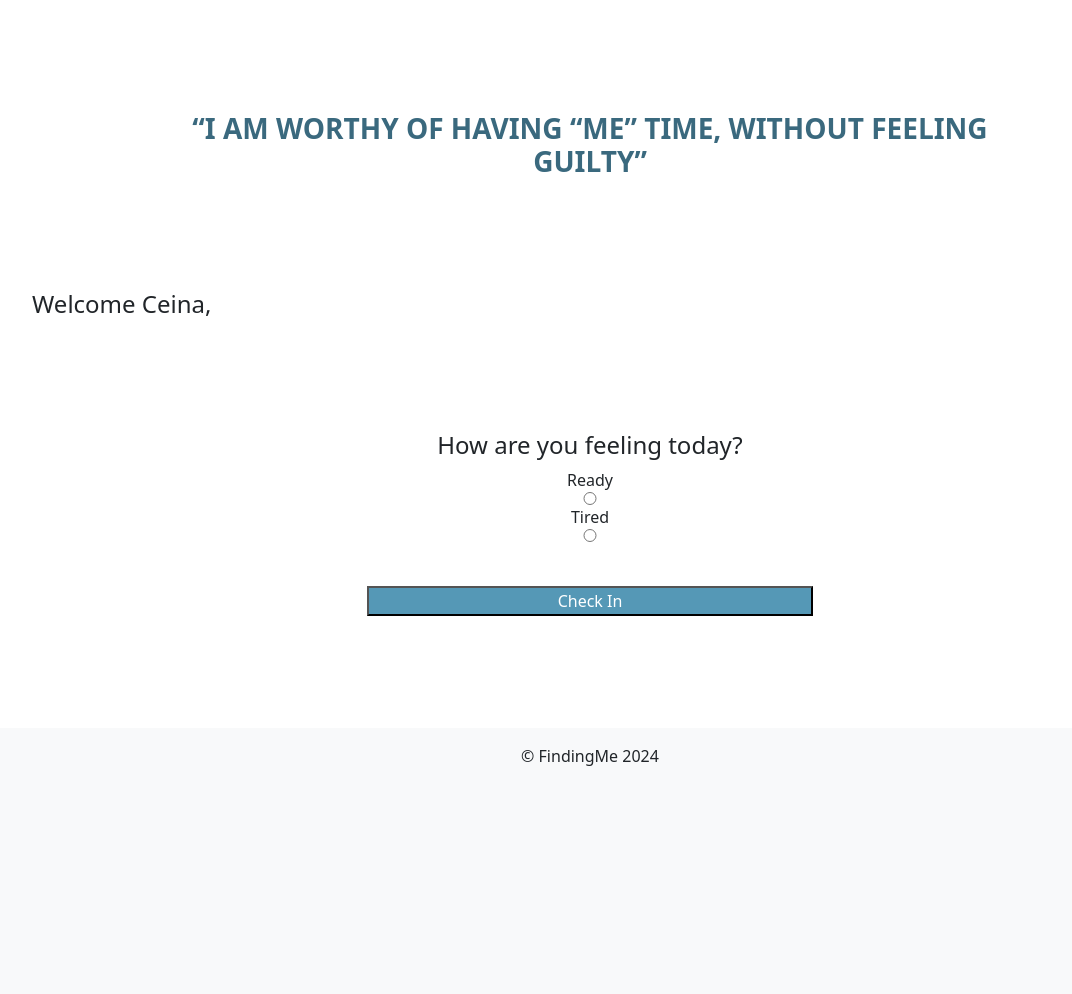
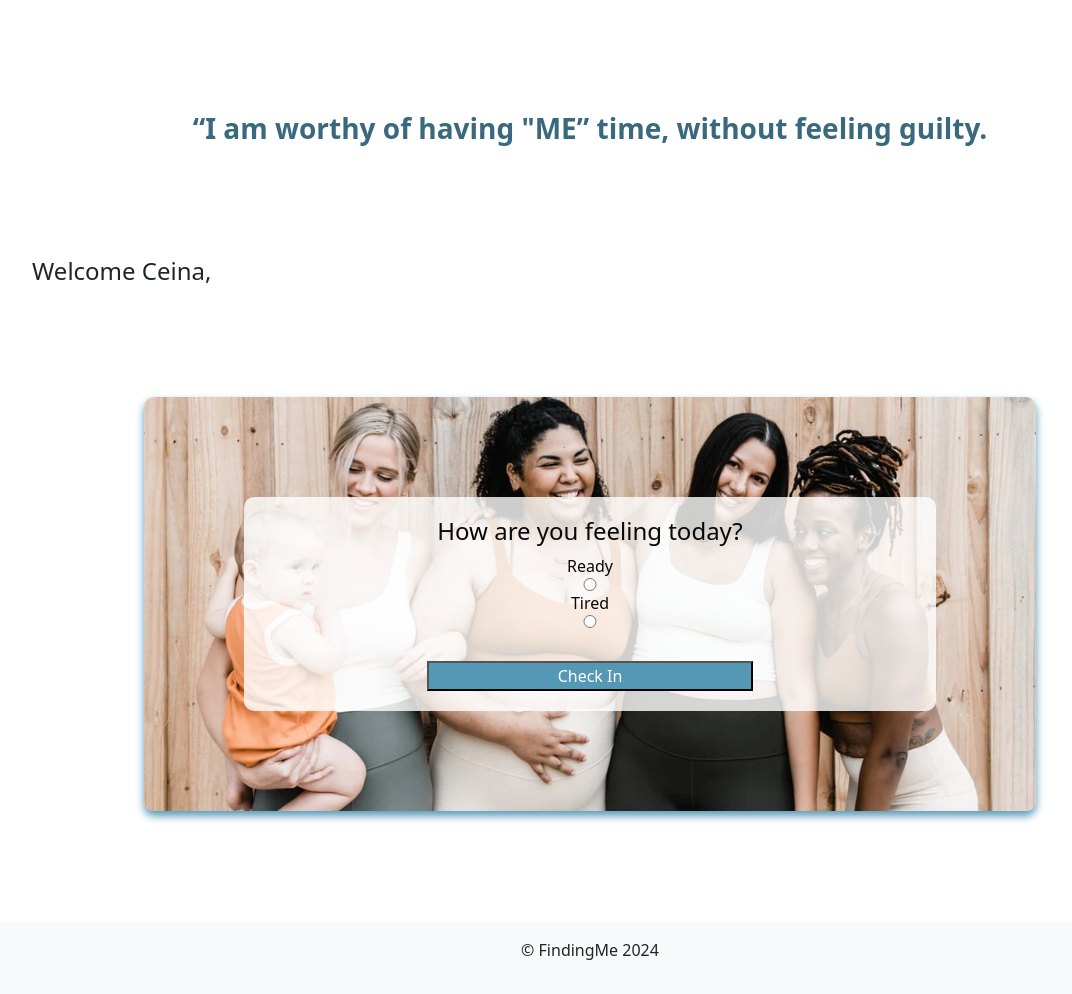
Before and after one commit to xcbhx/1910_final_project, a Flask app: page /profile in a window 1280 px wide. Shown: the part 76-1070 px from the top of the page, without its empty margins (50-1122 px from the left). Before the commit the page ends 842 px from the top, so only its background shows below. Run offline with Flask 3, Linux system fonts and the light colour scheme.

Commit message:
added background image

```diff
--- a/static/styles.css
+++ b/static/styles.css
@@ -52,11 +52,31 @@
 .form_feeling {
     text-align: center;
     margin: 10%;
+    background-image: url("/static/createdbymomsformamas.webp");
+    background-size: cover;
+    background-position: center;
+    padding: 100px;
+    border-radius: 10px;
+    box-shadow: 0 5px 9px #5598B6;
+    color: #080808;
 }
+
+
+.form_feeling form {
+    background-color: rgba(255, 255, 255, 0.8);
+    padding: 20px;
+    border-radius: 10px;
+}
+
 
 .radio_group {
     display: flex;
     flex-direction: column;
+}
+
+.display_feeling {
+    text-align: center;
+    margin-bottom: 15%;
 }
 
 
--- a/templates/profile.html
+++ b/templates/profile.html
@@ -1,7 +1,7 @@
 {% extends 'base.html' %}
 
 {% block content %}
-        <h3 class="quote">“I AM WORTHY OF HAVING “ME” TIME, WITHOUT FEELING GUILTY”</h3>
+        <h3 class="quote">“I am worthy of having "ME” time, without feeling guilty.</h3>
 
         <h4>Welcome {{ username }},</h4>
         <div class="form_feeling">
@@ -18,11 +18,11 @@
         </div>
 
         {% if user == 'Ready' %}
-            <p>"You're stronger than you know, and today
+            <p class="display_feeling">"You're stronger than you know, and today
                 is the perfect day to prove it to yourself. Let's go!"
             </p>
         {% elif user == 'Tired' %}
-            <p>"You may be tired, but every small step forward is proof
+            <p class="display_feeling">"You may be tired, but every small step forward is proof
                 of your strength. Rest if you need, but don’t forget how
                 far you’ve come."
             </p>
```
Also changed, not shown: static/placeholder.png (deleted), static/workout2.jpeg (deleted).
